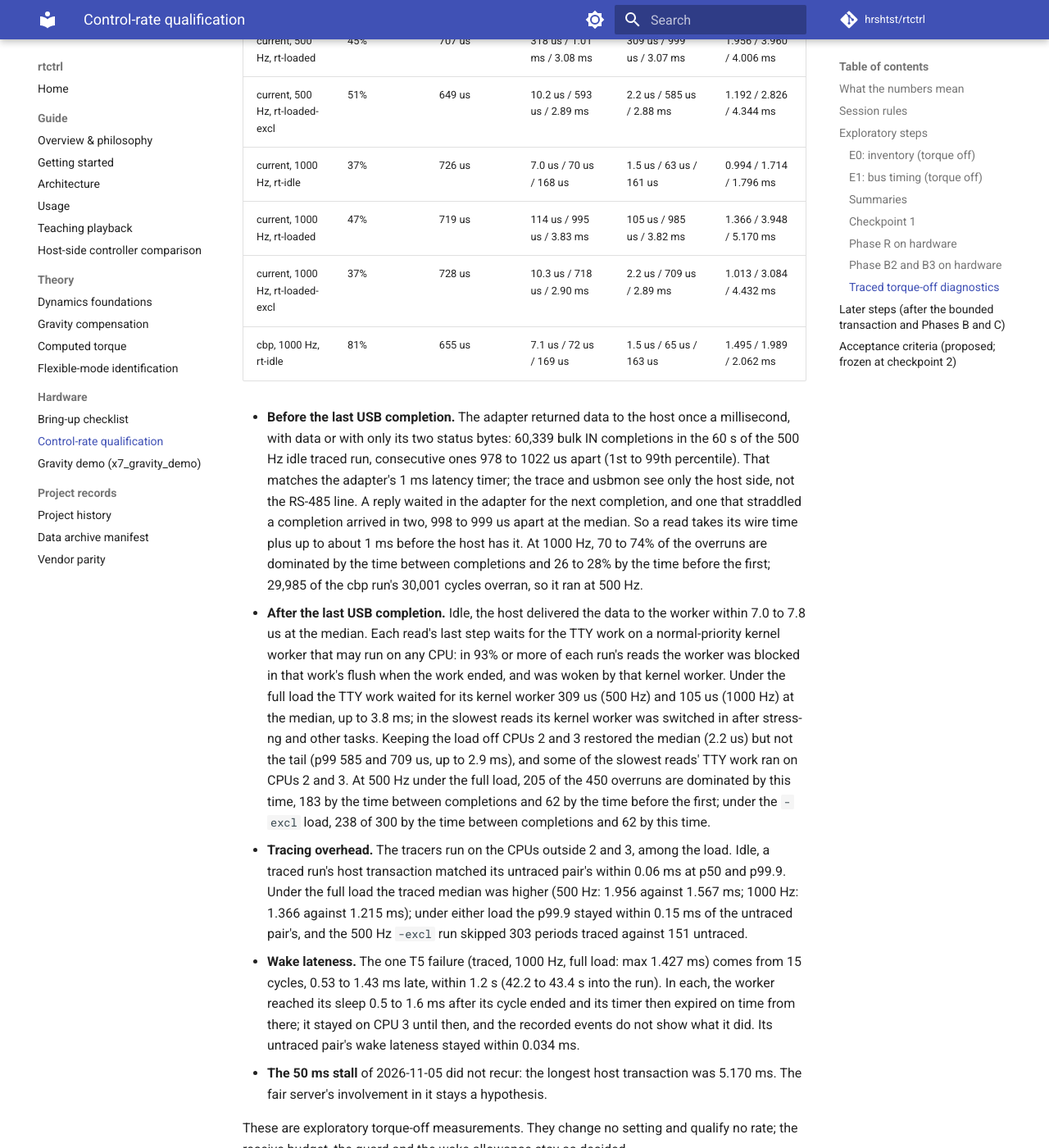
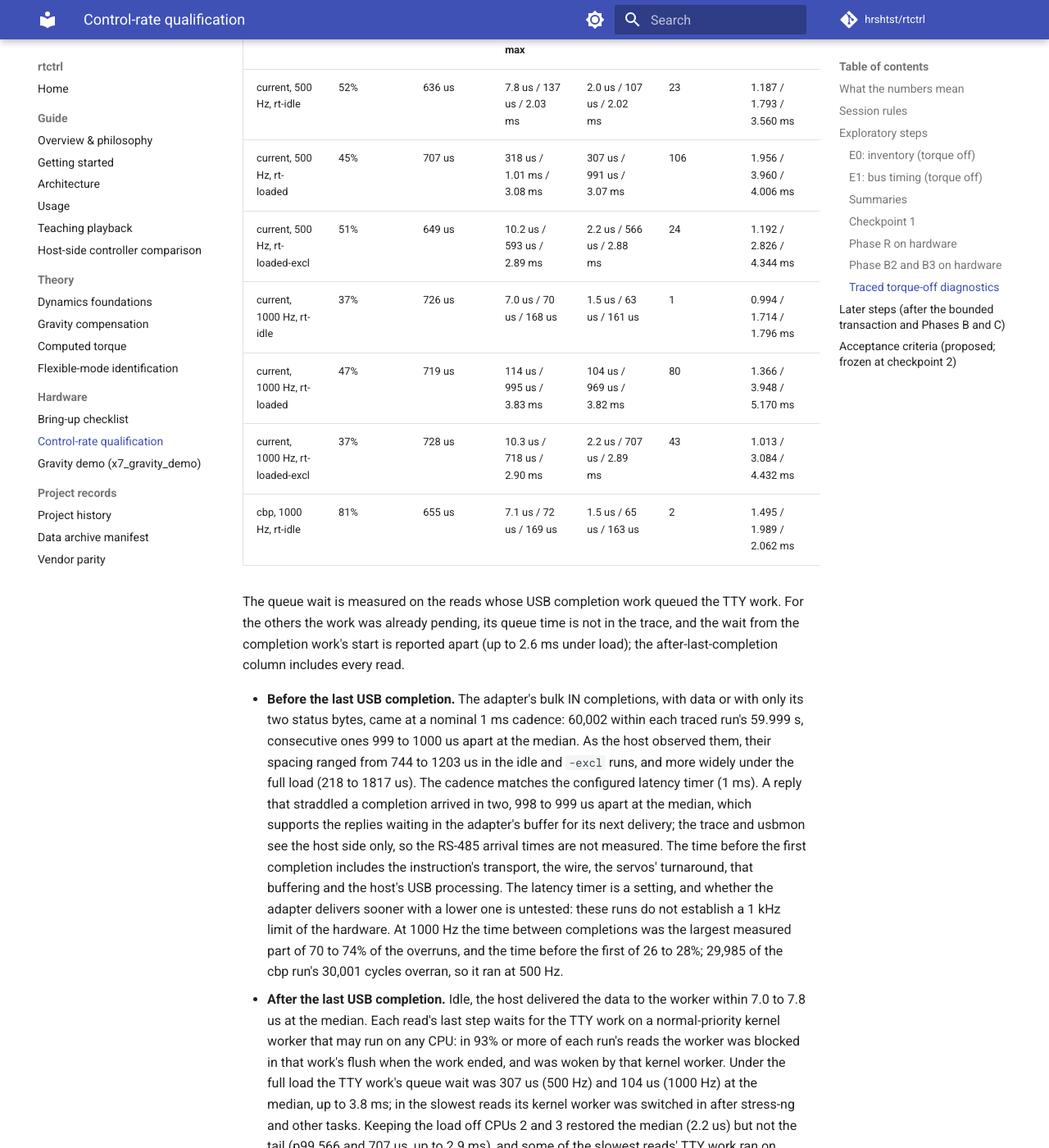
Before and after one commit to hrshtst/rtctrl, an MkDocs documentation site: the page built from docs/hardware/control-rate.md, in a window 1280 px wide and 1400 px high, scrolled down 13269 px. Shown: the whole window at 82% size. Built offline with MkDocs 1.6.1 and Material for MkDocs 9.7.7, drawn with Linux system fonts in a browser that asks for light colours; comment, search, counter and statistics services are not loaded; some of the changed text lies outside the part shown.

Commit message:
docs(control-rate): correct the traced-diagnostics analysis
Review of aa1b742:
- The TTY queue wait is reported over the reads with a queue event, with
  the count of the others (their work was already pending) in its own
  column: full-load medians 307 and 104 us, p99 under the -excl load 566
  and 707 us, maxima unchanged.
- The adapter's delivery is a nominal 1 ms cadence: 60,002 completions
  within each traced run's 59.999 s, spacing 744 to 1203 us observed
  idle and under the -excl load, wider under the full load; the earlier
  978 to 1022 us was a percentile range of a count that included the
  capture outside the run. The observations support the adapter-buffering
  explanation without measuring RS-485 arrival times, the latency timer
  is a setting whose lower values are untested, and no 1 kHz hardware
  limit is established.
- An overrun's largest measured part locates its time and is not a cause.
- One traced/untraced pair per condition suggests, but does not isolate,
  the tracing's cost.
- The T5 cluster: the cycle-end stamp precedes the bookkeeping and the
  sleep call, and not being descheduled does not show continuous
  progress of the probe's code; nothing implicates the fair server or
  the tracing.

Claude-Session: https://claude.ai/code/session_019n1vHmKvqcQXktHbT1RjBu

```diff
--- a/docs/hardware/control-rate.md
+++ b/docs/hardware/control-rate.md
@@ -559,10 +559,15 @@ These checks show consistency, not a calibrated accuracy bound. The tool
 then follows each reply from the adapter's last USB completion through the
 USB completion work, the TTY work that moves the bytes to the line
 discipline (`flush_to_ldisc`, matched by the port's work item and followed
-per kernel worker through its end) and the worker's resumption. It locates
-each read's time before the first USB completion, between completions or
-after the last one, and attributes each overrun to the largest of these,
-the wake lateness and the write.
+per kernel worker through its end) and the worker's resumption. When the
+completion work queued no TTY work (it was already pending), the TTY work's
+queue time is not in the trace, and that read's wait is reported apart,
+never as a queue wait. The tool locates each read's time before the first
+USB completion, between completions or after the last one; for each
+overrun it reports the largest measured of these parts, the wake lateness
+and the write, which locates the time but does not identify its cause. It
+also counts the adapter's bulk IN completions within the run and their
+spacing.
 
 **Torque-off runs, 2026-11-06.** At commit `b593b4d`, `tools/trace_session.sh`
 ran its default plan: 14 runs of 60 s, seven conditions each untraced and
@@ -574,57 +579,75 @@ clock pairs moved by at most 6 ns. Every run failed T2 and T6a, and all but
 the two 500 Hz idle runs failed T1. `tools/trace_correlate.py` passed on all
 seven traced runs. In the three 1000 Hz runs, 3, 1 and 2 cycles began
 without sleeping, their scheduled wake 0.05 to 0.23 us after the previous
-cycle's end.
+cycle's end stamp.
 
-| Traced run | Replies in two completions | Before the first completion, p50 | After the last completion, p50 / p99 / max | TTY work's wait for its worker, p50 / p99 / max | Host transaction, p50 / p99.9 / max |
-|---|---|---|---|---|---|
-| current, 500 Hz, rt-idle | 52% | 636 us | 7.8 us / 137 us / 2.03 ms | 2.0 us / 107 us / 2.02 ms | 1.187 / 1.793 / 3.560 ms |
-| current, 500 Hz, rt-loaded | 45% | 707 us | 318 us / 1.01 ms / 3.08 ms | 309 us / 999 us / 3.07 ms | 1.956 / 3.960 / 4.006 ms |
-| current, 500 Hz, rt-loaded-excl | 51% | 649 us | 10.2 us / 593 us / 2.89 ms | 2.2 us / 585 us / 2.88 ms | 1.192 / 2.826 / 4.344 ms |
-| current, 1000 Hz, rt-idle | 37% | 726 us | 7.0 us / 70 us / 168 us | 1.5 us / 63 us / 161 us | 0.994 / 1.714 / 1.796 ms |
-| current, 1000 Hz, rt-loaded | 47% | 719 us | 114 us / 995 us / 3.83 ms | 105 us / 985 us / 3.82 ms | 1.366 / 3.948 / 5.170 ms |
-| current, 1000 Hz, rt-loaded-excl | 37% | 728 us | 10.3 us / 718 us / 2.90 ms | 2.2 us / 709 us / 2.89 ms | 1.013 / 3.084 / 4.432 ms |
-| cbp, 1000 Hz, rt-idle | 81% | 655 us | 7.1 us / 72 us / 169 us | 1.5 us / 65 us / 163 us | 1.495 / 1.989 / 2.062 ms |
+| Traced run | Replies in two completions | Before the first completion, p50 | After the last completion, p50 / p99 / max | TTY work's queue wait, p50 / p99 / max | Reads without a TTY queue event | Host transaction, p50 / p99.9 / max |
+|---|---|---|---|---|---|---|
+| current, 500 Hz, rt-idle | 52% | 636 us | 7.8 us / 137 us / 2.03 ms | 2.0 us / 107 us / 2.02 ms | 23 | 1.187 / 1.793 / 3.560 ms |
+| current, 500 Hz, rt-loaded | 45% | 707 us | 318 us / 1.01 ms / 3.08 ms | 307 us / 991 us / 3.07 ms | 106 | 1.956 / 3.960 / 4.006 ms |
+| current, 500 Hz, rt-loaded-excl | 51% | 649 us | 10.2 us / 593 us / 2.89 ms | 2.2 us / 566 us / 2.88 ms | 24 | 1.192 / 2.826 / 4.344 ms |
+| current, 1000 Hz, rt-idle | 37% | 726 us | 7.0 us / 70 us / 168 us | 1.5 us / 63 us / 161 us | 1 | 0.994 / 1.714 / 1.796 ms |
+| current, 1000 Hz, rt-loaded | 47% | 719 us | 114 us / 995 us / 3.83 ms | 104 us / 969 us / 3.82 ms | 80 | 1.366 / 3.948 / 5.170 ms |
+| current, 1000 Hz, rt-loaded-excl | 37% | 728 us | 10.3 us / 718 us / 2.90 ms | 2.2 us / 707 us / 2.89 ms | 43 | 1.013 / 3.084 / 4.432 ms |
+| cbp, 1000 Hz, rt-idle | 81% | 655 us | 7.1 us / 72 us / 169 us | 1.5 us / 65 us / 163 us | 2 | 1.495 / 1.989 / 2.062 ms |
 
-- **Before the last USB completion.** The adapter returned data to the host
-  once a millisecond, with data or with only its two status bytes: 60,339
-  bulk IN completions in the 60 s of the 500 Hz idle traced run, consecutive
-  ones 978 to 1022 us apart (1st to 99th percentile). That matches the
-  adapter's 1 ms latency timer; the trace and usbmon see only the host side,
-  not the RS-485 line. A reply waited in the adapter for the next
-  completion, and one that straddled a completion arrived in two, 998 to
-  999 us apart at the median. So a read takes its wire time plus up to
-  about 1 ms before the host has it. At 1000 Hz, 70 to 74% of the overruns
-  are dominated by the time between completions and 26 to 28% by the time
-  before the first; 29,985 of the cbp run's 30,001 cycles overran, so it ran
-  at 500 Hz.
+The queue wait is measured on the reads whose USB completion work queued
+the TTY work. For the others the work was already pending, its queue time
+is not in the trace, and the wait from the completion work's start is
+reported apart (up to 2.6 ms under load); the after-last-completion column
+includes every read.
+
+- **Before the last USB completion.** The adapter's bulk IN completions,
+  with data or with only its two status bytes, came at a nominal 1 ms
+  cadence: 60,002 within each traced run's 59.999 s, consecutive ones 999
+  to 1000 us apart at the median. As the host observed them, their spacing
+  ranged from 744 to 1203 us in the idle and `-excl` runs, and more widely
+  under the full load (218 to 1817 us). The cadence matches the configured
+  latency timer (1 ms). A reply that straddled a completion arrived in two,
+  998 to 999 us apart at the median, which supports the replies waiting in
+  the adapter's buffer for its next delivery; the trace and usbmon see the
+  host side only, so the RS-485 arrival times are not measured. The time
+  before the first completion includes the instruction's transport, the
+  wire, the servos' turnaround, that buffering and the host's USB
+  processing. The latency timer is a setting, and whether the adapter
+  delivers sooner with a lower one is untested: these runs do not establish
+  a 1 kHz limit of the hardware. At 1000 Hz the time between completions
+  was the largest measured part of 70 to 74% of the overruns, and the time
+  before the first of 26 to 28%; 29,985 of the cbp run's 30,001 cycles
+  overran, so it ran at 500 Hz.
 - **After the last USB completion.** Idle, the host delivered the data to
   the worker within 7.0 to 7.8 us at the median. Each read's last step waits
   for the TTY work on a normal-priority kernel worker that may run on any
   CPU: in 93% or more of each run's reads the worker was blocked in that
   work's flush when the work ended, and was woken by that kernel worker.
-  Under the full load the TTY work waited for its kernel worker 309 us
-  (500 Hz) and 105 us (1000 Hz) at the median, up to 3.8 ms; in the slowest
-  reads its kernel worker was switched in after stress-ng and other tasks.
-  Keeping the load off CPUs 2 and 3 restored the median (2.2 us) but not
-  the tail (p99 585 and 709 us, up to 2.9 ms), and some of the slowest
-  reads' TTY work ran on CPUs 2 and 3. At 500 Hz under the full load, 205
-  of the 450 overruns are dominated by this time, 183 by the time between
-  completions and 62 by the time before the first; under the `-excl` load,
-  238 of 300 by the time between completions and 62 by this time.
+  Under the full load the TTY work's queue wait was 307 us (500 Hz) and
+  104 us (1000 Hz) at the median, up to 3.8 ms; in the slowest reads its
+  kernel worker was switched in after stress-ng and other tasks. Keeping the
+  load off CPUs 2 and 3 restored the median (2.2 us) but not the tail (p99
+  566 and 707 us, up to 2.9 ms), and some of the slowest reads' TTY work ran
+  on CPUs 2 and 3. At 500 Hz under the full load, this time was the largest
+  measured part of 205 of the 450 overruns, the time between completions of
+  183 and the time before the first of 62; under the `-excl` load, the time
+  between completions of 238 of 300 and this time of 62.
 - **Tracing overhead.** The tracers run on the CPUs outside 2 and 3, among
   the load. Idle, a traced run's host transaction matched its untraced
   pair's within 0.06 ms at p50 and p99.9. Under the full load the traced
   median was higher (500 Hz: 1.956 against 1.567 ms; 1000 Hz: 1.366
   against 1.215 ms); under either load the p99.9 stayed within 0.15 ms of
   the untraced pair's, and the 500 Hz `-excl` run skipped 303 periods traced
-  against 151 untraced.
+  against 151 untraced. With one pair per condition, these differences
+  suggest that the tracing perturbs a loaded run; they do not isolate its
+  cost.
 - **Wake lateness.** The one T5 failure (traced, 1000 Hz, full load: max
   1.427 ms) comes from 15 cycles, 0.53 to 1.43 ms late, within 1.2 s (42.2
   to 43.4 s into the run). In each, the worker reached its sleep 0.5 to
-  1.6 ms after its cycle ended and its timer then expired on time from
-  there; it stayed on CPU 3 until then, and the recorded events do not show
-  what it did. Its untraced pair's wake lateness stayed within 0.034 ms.
+  1.6 ms after its cycle-end stamp, which precedes the cycle's bookkeeping
+  and the sleep call, and its timer then expired on time from there. It was
+  not descheduled in between; that does not show that the probe's code ran
+  throughout (interrupts or time in the kernel remain possible), and the
+  recorded events do not show what it did. Its untraced pair's wake
+  lateness stayed within 0.034 ms. The trace does not implicate the fair
+  server or the tracing itself.
 - **The 50 ms stall** of 2026-11-05 did not recur: the longest host
   transaction was 5.170 ms. The fair server's involvement in it stays a
   hypothesis.
--- a/docs/records/history.md
+++ b/docs/records/history.md
@@ -782,19 +782,25 @@ alignment) ran seven conditions, each untraced and traced, 60 s
 each, with no transport error and no lost trace event or usbmon packet.
 `tools/trace_correlate.py` associated every timer wake, bulk transfer and
 reply completion with the probe's own stamps in all seven traced runs. The
-read's time is mostly before the host has the data: the adapter returned
-data once a millisecond, as its 1 ms latency timer would, so a reply waited
-there for the next completion and one straddling a completion arrived in
-two, about 1 ms apart (37 to 81% of the replies). At 1000 Hz that time
-dominated every overrun but a few hundred, and 29,985 of the cbp run's
-30,001 cycles overran, holding it at 500 Hz. Idle, the host then delivered the data to the worker
+read's time is mostly before the host has the data: the adapter delivered
+at a nominal 1 ms cadence, matching its configured 1 ms latency timer, and
+a reply straddling a delivery arrived in two, about 1 ms apart (37 to 81%
+of the replies), which supports the replies waiting in its buffer (the
+RS-485 side is not observed, and whether a lower latency setting delivers
+sooner is untested, so no 1 kHz hardware limit is established). At
+1000 Hz the time before the last completion was the largest measured part
+of every overrun but a few hundred, and 29,985 of the cbp run's 30,001
+cycles overran, holding it at 500 Hz. Idle, the host then delivered the data to the worker
 within about 8 us at the median, but each read's last step waits for the
 TTY work (`flush_to_ldisc`) on a normal-priority kernel worker: under the
-full load that wait was 105 to 309 us at the median and up to 3.8 ms, and
+full load its queue wait was 104 to 307 us at the median and up to 3.8 ms
+(reads whose TTY work was already pending, without a queue time, are
+reported apart), and
 keeping the load off CPUs 2 and 3 removed the median wait but not the tail
 (up to 2.9 ms). The 50 ms stall did not recur (longest host transaction
 5.170 ms), and one traced loaded run's late wakes (to 1.427 ms) came from
-the worker reaching its sleep late, for reasons the events do not show.
+the worker reaching its sleep up to 1.6 ms after its cycle-end stamp, for
+reasons the events do not show.
 These are exploratory measurements; the details are in the
 [control-rate qualification](../hardware/control-rate.md#traced-torque-off-diagnostics).
 
```
